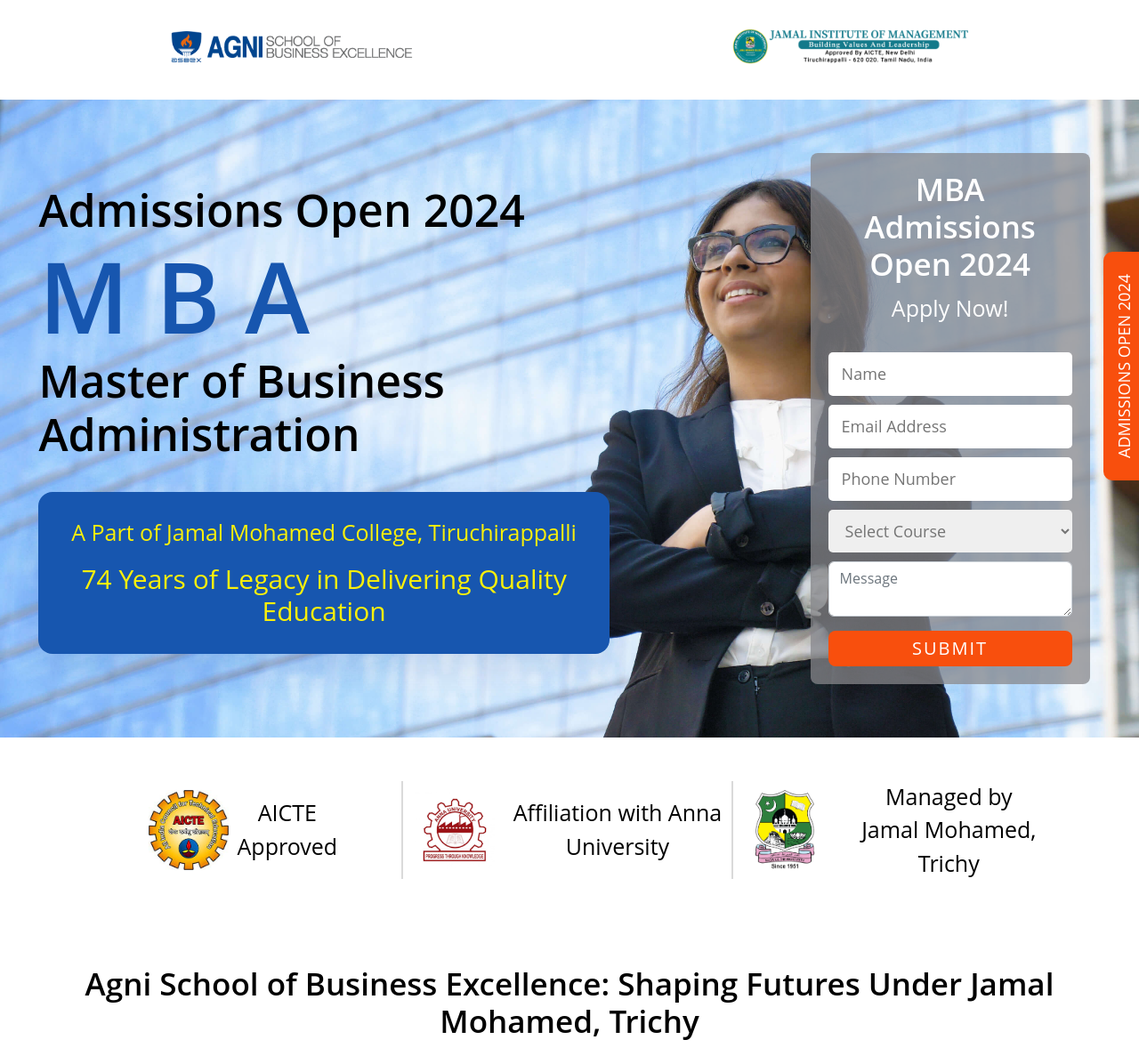
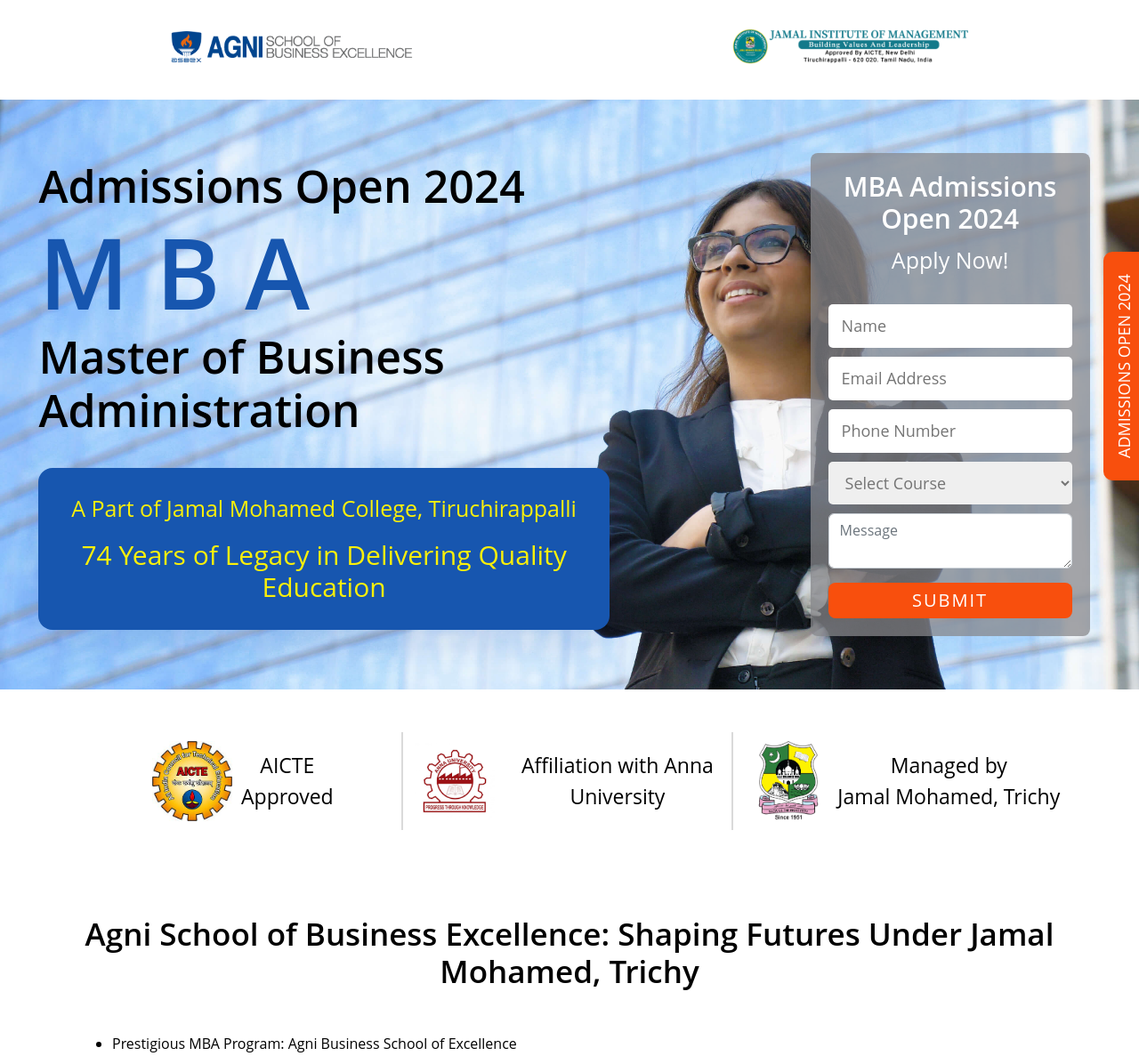
Before and after one commit to bharath20011812/agnimba, a PHP site: page / in a window 1280 px wide. Shown: the top 1187 px of the page at 89% size. Run offline with PHP 8.4, Linux system fonts and the light colour scheme.

Commit message:
Update style.css

```diff
--- a/css/style.css
+++ b/css/style.css
@@ -142,7 +142,7 @@
 .banner-form h3 {
     text-align: center;
     color: #fff;
-    font-size: 35px;
+    font-size: 30px;
 }
 
 .banner-form p {
@@ -202,7 +202,7 @@
 }
 
 .accred-inr p {
-    font-size: 25px;
+    font-size: 23px;
 }
 
 .accred-inr img {
```
